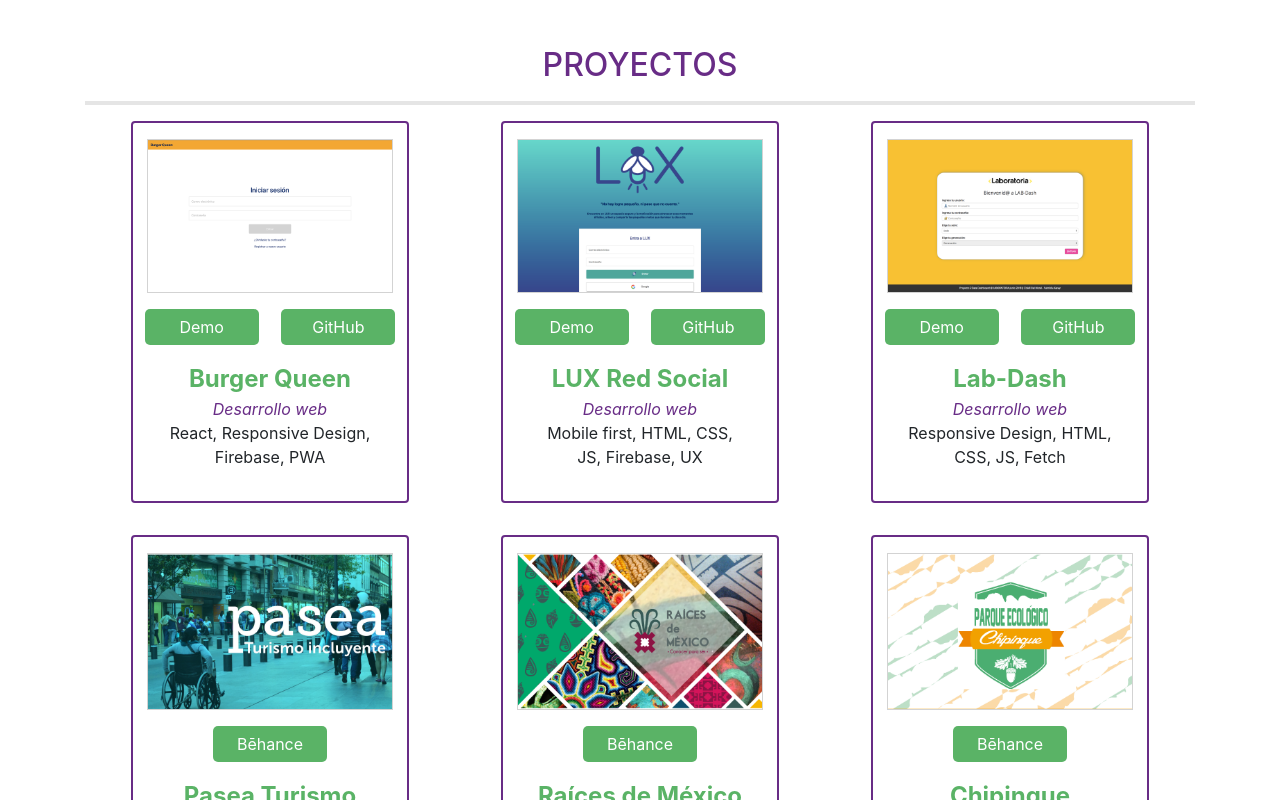
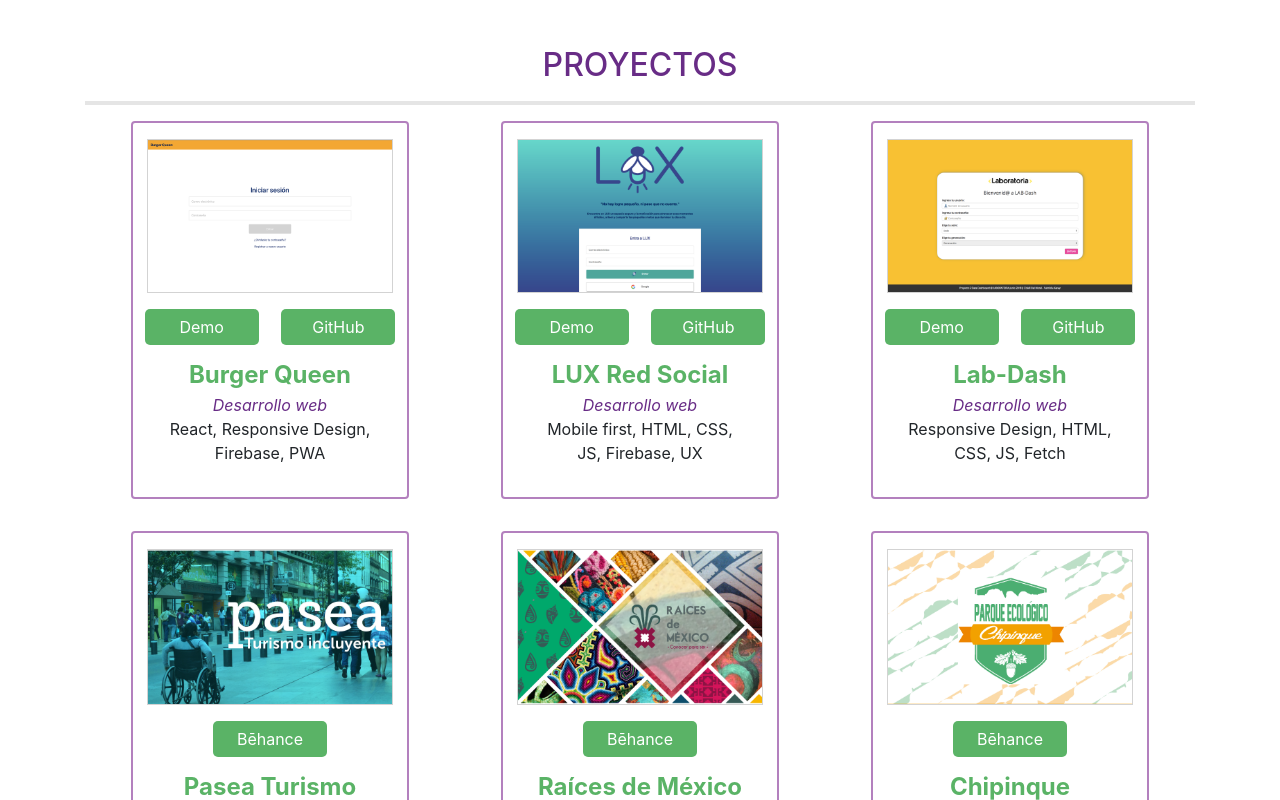
Before and after one commit to CitlalliDMG/citlallidmg.github.io, a React (Create React App) app: page / in a window 1280 px wide. Shown: the part 1180-1980 px from the top of the page. Built offline with nearby package versions, Linux system fonts and the light colour scheme.

Commit message:
adds margin bottom a project title

```diff
--- a/src/components/Work/Work.css
+++ b/src/components/Work/Work.css
@@ -27,7 +27,7 @@
 }
 
 .work .container .card {
-  border: 2px solid #682c86;
+  border: 2px solid #b380be;
 }
 
 .image {
@@ -44,8 +44,9 @@
 .project-title {
   font-weight: bold;
   font-size: 1.5em;
+  line-height: 1.2em;
   color: #5ab366;
-  margin-bottom: 0;
+  margin-bottom: 0.1em;
 }
 
 .project-description {
```
